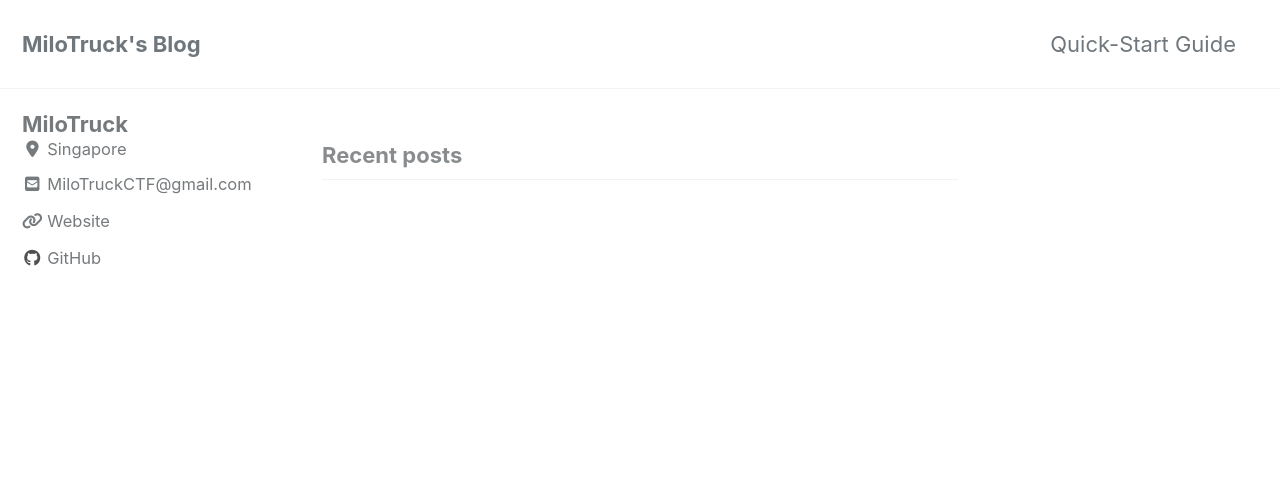
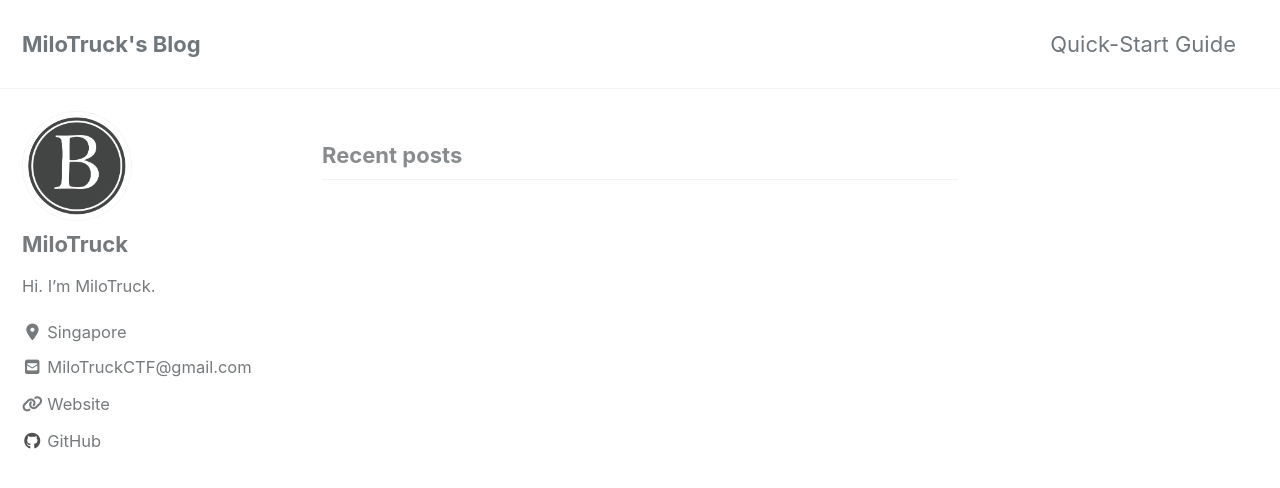
Before and after one commit to MiloTruck/milotruck.github.io, a Jekyll site: the page built from index.html, in a window 1280 px wide and 900 px high. Shown: the top 488 px of the window. Built offline with Jekyll 4.4.1, drawn with Linux system fonts in a browser that asks for light colours; cached includes are drawn as plain includes; nearby versions of some CDN libraries; the list of posts is cut into pages by our own code.

Commit message:
Edited _config.yml

```diff
--- a/_config.yml
+++ b/_config.yml
@@ -108,8 +108,8 @@ analytics:
 # Site Author
 author:
   name             : "MiloTruck"
-  avatar           : # path of avatar image, e.g. "/assets/images/bio-photo.jpg"
-  bio              :
+  avatar           : "/assets/images/Logo.png" # path of avatar image, e.g. "/assets/images/bio-photo.jpg"
+  bio              : "Hi. I'm MiloTruck." #Description
   location         : "Singapore"
   email            :
   links:
```
Also changed, not shown: assets/images/Logo.png (added).
